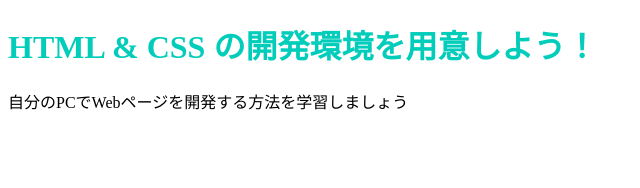
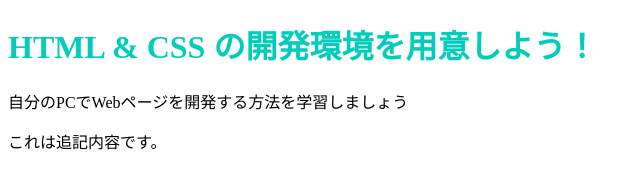
Before and after one commit to moka-ku-76/html-paractice, a plain HTML site: page index.html in a window 1280 px wide. Shown: the whole page, without its empty margins (0-640 px from the left). Drawn offline with Linux system fonts and the light colour scheme.

Commit message:
Update index.html

```diff
--- a/index.html
+++ b/index.html
@@ -8,5 +8,6 @@
   <body>
     <h1 class="title">HTML & CSS の開発環境を用意しよう！</h1>
     <p>自分のPCでWebページを開発する方法を学習しましょう</p>
+    <p>これは追記内容です。</p>
   </body>
 </html>
```
